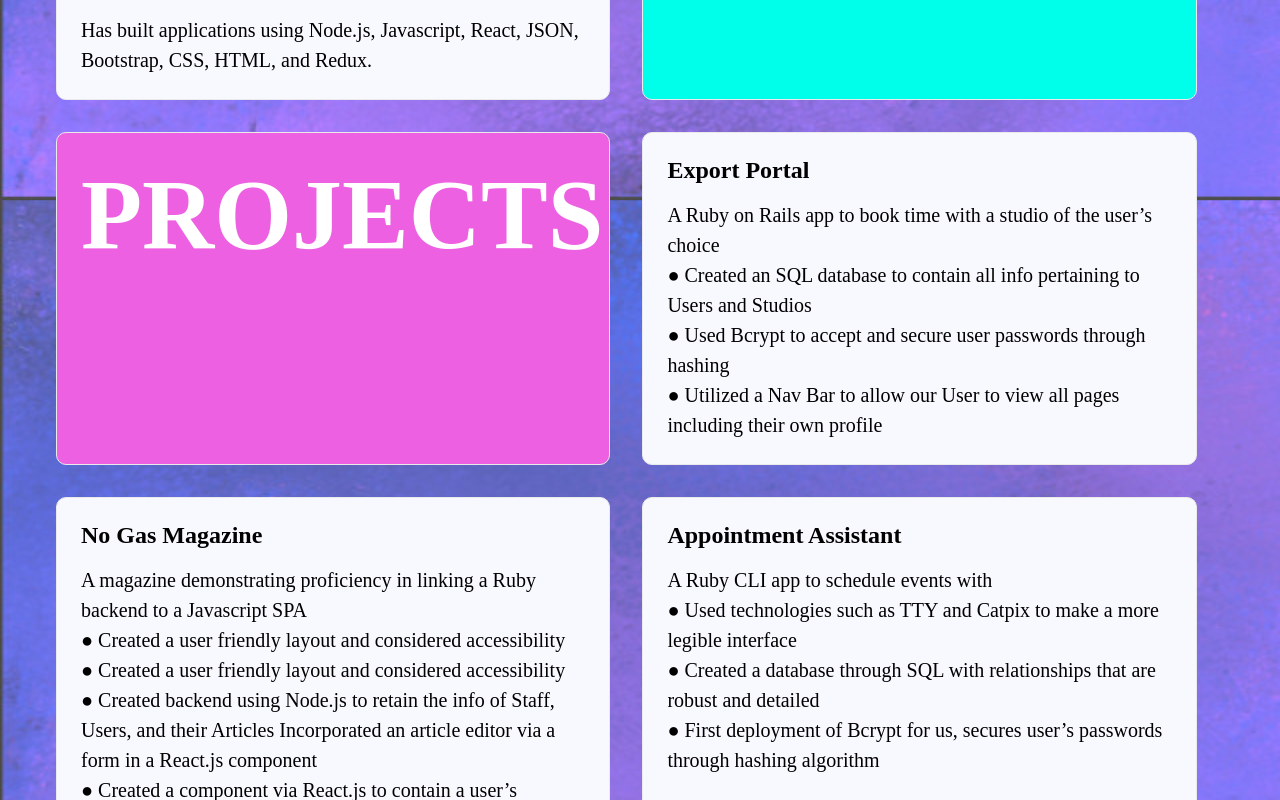
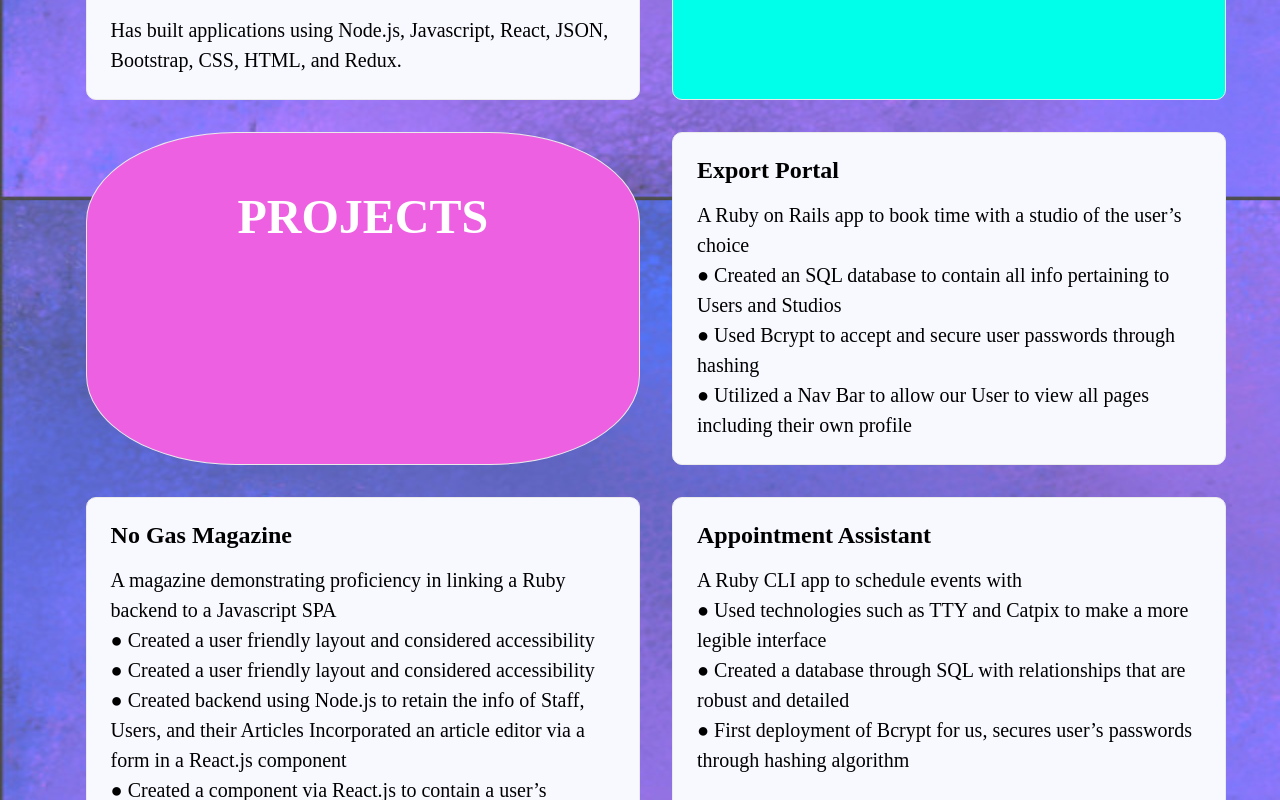
Before and after one commit to d1yr/amsfse, a Next.js app: page / in a window 1280 px wide. Shown: the part 600-1400 px from the top of the page. Built offline with nearby package versions, Linux system fonts and the light colour scheme.

Commit message:
styling changes

```diff
--- a/styles/Home.module.css
+++ b/styles/Home.module.css
@@ -72,8 +72,8 @@
 
 .grid {
   display: flex;
-  align-items: left;
-  justify-content: left;
+  align-items: right;
+  justify-content: center;
   flex-wrap: wrap;
   max-width: 1400px;
   min-width: 500px;
@@ -106,14 +106,14 @@
 }
 .cardb {
   margin: 1rem;
-  padding: 1.5rem;
-  text-align: left;
+  padding: 3.5rem;
+  text-align: center;
   color: white;
   text-decoration: none;
-  font-size: 100px;
+  font-size: 3em;
   text-align: center;
   border: 1px solid #eaeaea;
-  border-radius: 10px;
+  border-radius: 27%;
   transition: color 0.15s ease, border-color 0.15s ease;
   width: 45%;
   background-color: rgb(238, 96, 226);
@@ -144,7 +144,7 @@
 
 @media (max-width: 600px) {
   .grid {
-    width: 100%;
+    width:50%;
     flex-direction: column;
   }
 }
```
